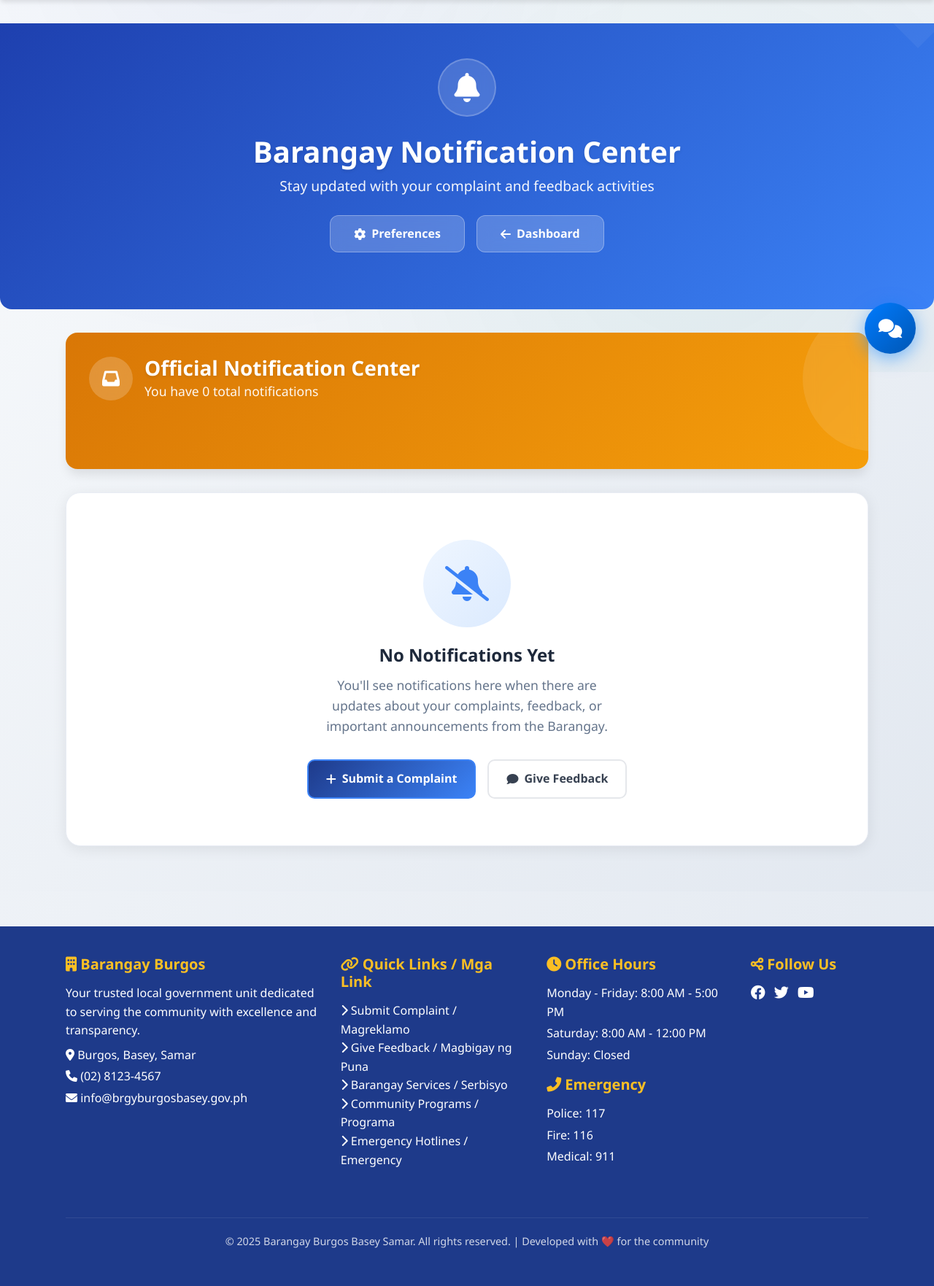
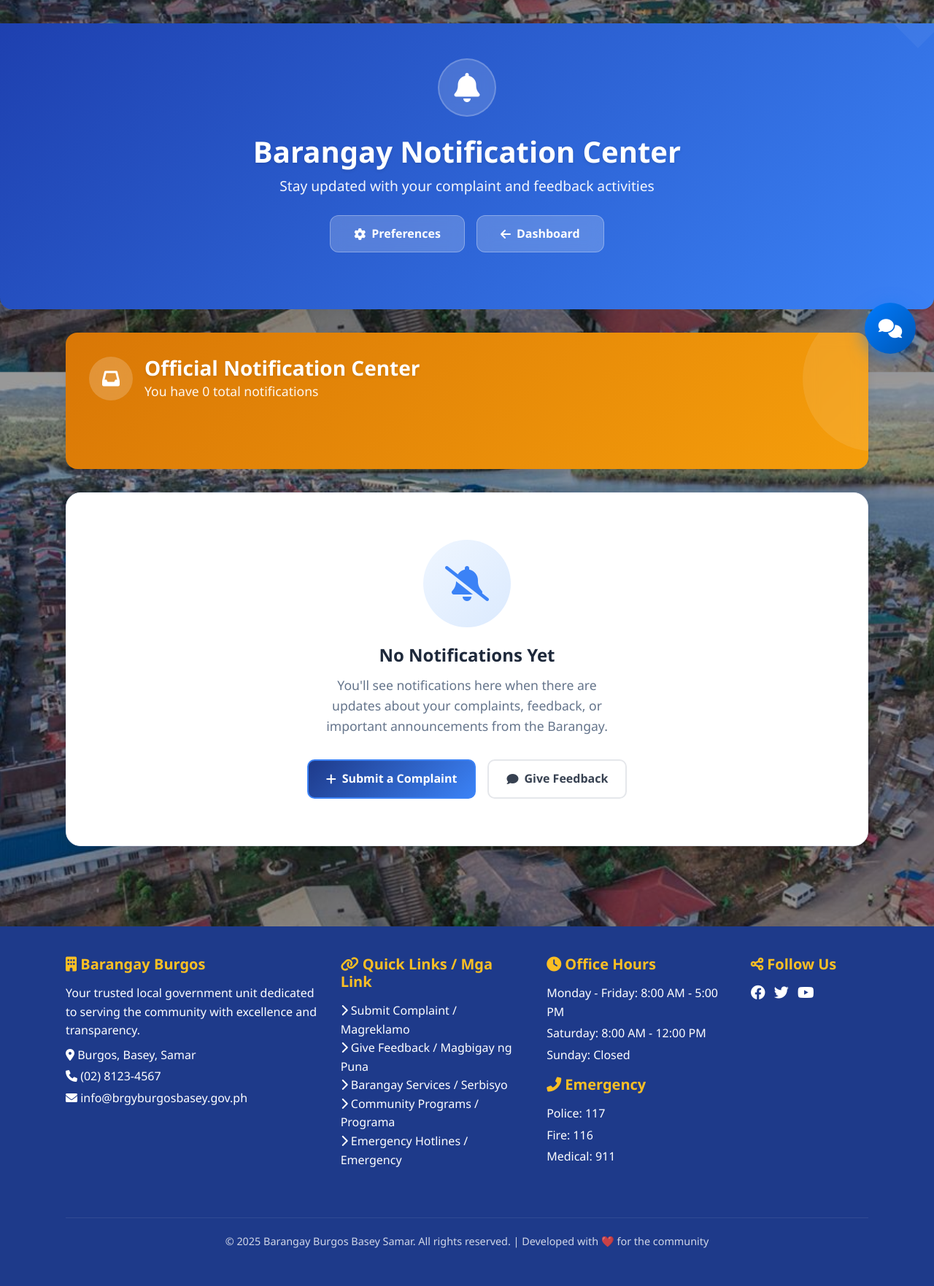
Before and after one commit to qwertyuiop547/mywebapp, a Django app: page /en/notifications/ in a window 1280 px wide. Shown: the part 290-2053 px from the top of the page at 73% size. Run offline with Django 5.2, Linux system fonts and the light colour scheme; the visitor is signed in with stand-in values (Sample User, id 1); data that the repository does not hold is empty; some libraries are stand-ins or nearby versions.

Commit message:
Add beautiful aerial background to notification pages - preferences, list, and detail

```diff
--- a/templates/notifications/notification_list.html
+++ b/templates/notifications/notification_list.html
@@ -21,9 +21,19 @@
         --border-radius: 16px;
     }
 
+    /* Beautiful aerial background */
+    body {
+        background: linear-gradient(rgba(0, 0, 0, 0.3), rgba(0, 0, 0, 0.3)),
+                    url('{% static "images/474106523_917891393848174_7194567452072847933_n.jpg" %}') center center !important;
+        background-size: cover !important;
+        background-attachment: fixed !important;
+        background-repeat: no-repeat !important;
+        min-height: 100vh !important;
+    }
+
     /* Page Layout */
     .notifications-page {
-        background: linear-gradient(135deg, #f8fafc 0%, #e2e8f0 100%);
+        background: transparent;
         min-height: 100vh;
         padding: 2rem 0;
         position: relative;
```
Also changed, not shown: templates/notifications/notification_detail.html (+10 -0 lines), templates/notifications/preferences.html (+6 -1 lines).
